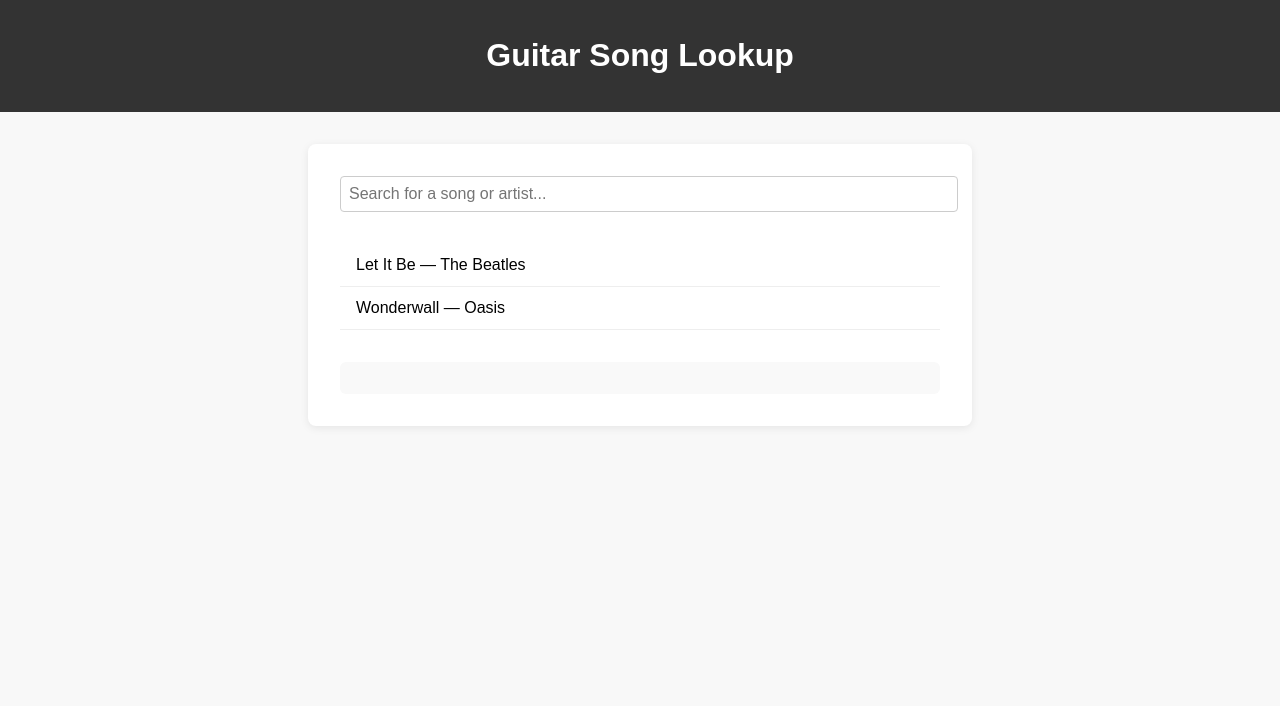
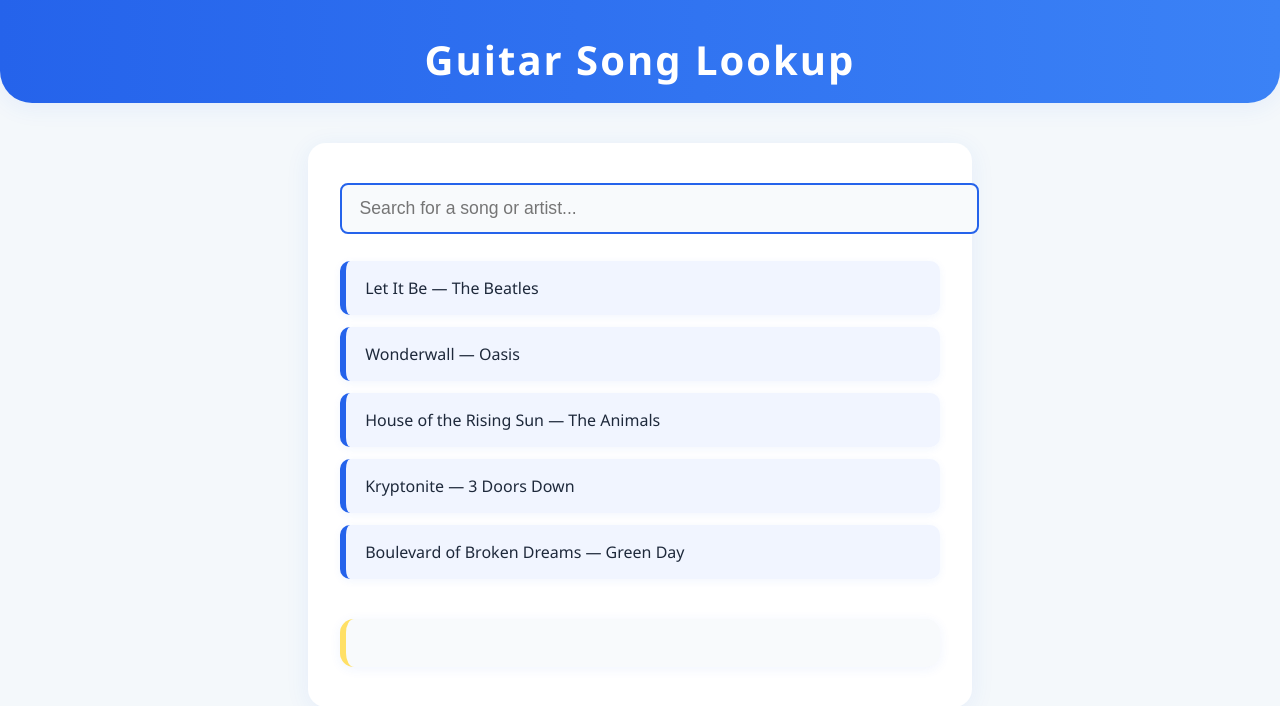
Before and after one commit to anon-carrion/guitar-song-lookup, a plain HTML site: page index.html in a window 1280 px wide. Drawn offline with Linux system fonts and the light colour scheme.

Commit message:
Describe your update, e.g. 'Update styles and scripts'

```diff
--- a/css/style.css
+++ b/css/style.css
@@ -1,54 +1,133 @@
+:root {
+  --primary-blue: #2563eb;
+  --accent-yellow: #ffe066;
+  --background: #f4f8fb;
+  --white: #fff;
+  --text: #22223b;
+  --header-dark: #1e293b;
+  --shadow: 0 4px 24px rgba(37, 99, 235, 0.08);
+}
+
 body {
-  font-family: Arial, sans-serif;
-  background: #f8f8f8;
+  font-family: 'Segoe UI', 'Roboto', Arial, sans-serif;
+  background: var(--background);
+  color: var(--text);
   margin: 0;
   padding: 0;
 }
 
 header {
-  background: #333;
-  color: #fff;
-  padding: 1em;
+  background: linear-gradient(90deg, var(--primary-blue), #3b82f6);
+  color: var(--white);
+  padding: 2em 1em 1em 1em;
   text-align: center;
+  box-shadow: var(--shadow);
+  border-bottom-left-radius: 32px;
+  border-bottom-right-radius: 32px;
+}
+
+header h1 {
+  margin: 0;
+  font-size: 2.5em;
+  letter-spacing: 2px;
 }
 
 .container {
   max-width: 600px;
-  margin: 2em auto;
-  background: #fff;
-  padding: 2em;
-  border-radius: 8px;
-  box-shadow: 0 2px 8px rgba(0,0,0,0.08);
+  margin: 2.5em auto;
+  background: var(--white);
+  padding: 2.5em 2em;
+  border-radius: 18px;
+  box-shadow: var(--shadow);
+  position: relative;
 }
 
 #searchBar {
   width: 100%;
-  padding: 0.5em;
-  margin-bottom: 1em;
-  font-size: 1em;
-  border-radius: 4px;
-  border: 1px solid #ccc;
+  padding: 0.75em 1em;
+  font-size: 1.1em;
+  border-radius: 8px;
+  border: 2px solid var(--primary-blue);
+  margin-bottom: 1.5em;
+  outline: none;
+  transition: border-color 0.2s;
+  background: #f8fafc;
+}
+
+#searchBar:focus {
+  border-color: var(--accent-yellow);
+  background: #fffbe6;
 }
 
 .song-list {
   list-style: none;
   padding: 0;
+  margin: 0;
 }
 
 .song-item {
-  padding: 0.75em 1em;
-  border-bottom: 1px solid #eee;
+  background: #f1f5ff;
+  color: var(--header-dark);
+  padding: 1em 1.2em;
+  margin-bottom: 0.75em;
+  border-radius: 10px;
+  border-left: 6px solid var(--primary-blue);
   cursor: pointer;
-  transition: background 0.2s;
+  box-shadow: 0 2px 8px rgba(37, 99, 235, 0.06);
+  transition: background 0.18s, border-color 0.18s, box-shadow 0.18s;
+  font-weight: 500;
+  position: relative;
 }
 
-.song-item:hover {
-  background: #f0f0f0;
+.song-item:hover, .song-item:focus {
+  background: var(--accent-yellow);
+  border-left: 6px solid var(--primary-blue);
+  box-shadow: 0 4px 16px rgba(255, 224, 102, 0.13);
+  color: var(--header-dark);
+  outline: none;
 }
 
 .song-details {
-  margin-top: 2em;
-  padding: 1em;
-  background: #f9f9f9;
-  border-radius: 6px;
+  margin-top: 2.5em;
+  padding: 1.5em 1.2em;
+  background: #f8fafc;
+  border-radius: 14px;
+  box-shadow: 0 2px 12px rgba(37, 99, 235, 0.07);
+  border-left: 6px solid var(--accent-yellow);
+  animation: fadeIn 0.5s;
 }
+
+.song-details h2 {
+  margin-top: 0;
+  color: var(--primary-blue);
+  font-size: 1.6em;
+}
+
+.song-details h3 {
+  margin-bottom: 0.5em;
+  color: #f59e42;
+  font-size: 1.1em;
+}
+
+.song-details p {
+  margin: 0.5em 0;
+  line-height: 1.6;
+}
+
+@keyframes fadeIn {
+  from { opacity: 0; transform: translateY(20px);}
+  to   { opacity: 1; transform: translateY(0);}
+}
+
+/* Responsive for mobile */
+@media (max-width: 700px) {
+  .container {
+    padding: 1.2em 0.5em;
+  }
+  header {
+    padding: 1.2em 0.5em 0.7em 0.5em;
+  }
+  header h1 {
+    font-size: 2em;
+  }
+}
--- a/js/script.js
+++ b/js/script.js
@@ -1,20 +1,36 @@
-// Song data array
 const songs = [
   {
     title: "Let It Be",
     artist: "The Beatles",
     chords: "C G Am F",
-    lyrics: "When I find myself in times of trouble, Mother Mary comes to me..."
+    lyrics: "When I find myself in times of trouble, Mother Mary comes to me speaking words of wisdom, let it be Let it be, Let it be, Let it be, Oh, let it be, there will be an answer let it be..."
   },
   {
     title: "Wonderwall",
     artist: "Oasis",
     chords: "Em7 G Dsus4 A7sus4",
     lyrics: "Today is gonna be the day that they're gonna throw it back to you..."
+  },
+  {
+    title: "House of the Rising Sun",
+    artist: "The Animals",
+    chords: "Am C D F Am E Am E",
+    lyrics: "There is a house in New Orleans they call the Rising Sun..."
+  },
+  {
+    title: "Kryptonite",
+    artist: "3 Doors Down",
+    chords: "Bm G Asus2",
+    lyrics: "I took a walk around the world to ease my troubled mind..."
+  },
+  {
+    title: "Boulevard of Broken Dreams",
+    artist: "Green Day",
+    chords: "Em G D A C B7",
+    lyrics: "I walk a lonely road, the only one that I have ever known..."
   }
 ];
 
-// Render the song list
 function renderSongs(filter = "") {
   const songList = document.getElementById("songList");
   songList.innerHTML = "";
@@ -31,7 +47,6 @@
   });
 }
 
-// Show song details
 function showSongDetails(index) {
   const song = songs[index];
   const details = document.getElementById("songDetails");
@@ -43,10 +58,8 @@
   `;
 }
 
-// Search functionality
 document.getElementById("searchBar").addEventListener("input", function() {
   renderSongs(this.value.toLowerCase());
 });
 
-// Initial render
 renderSongs();
```
